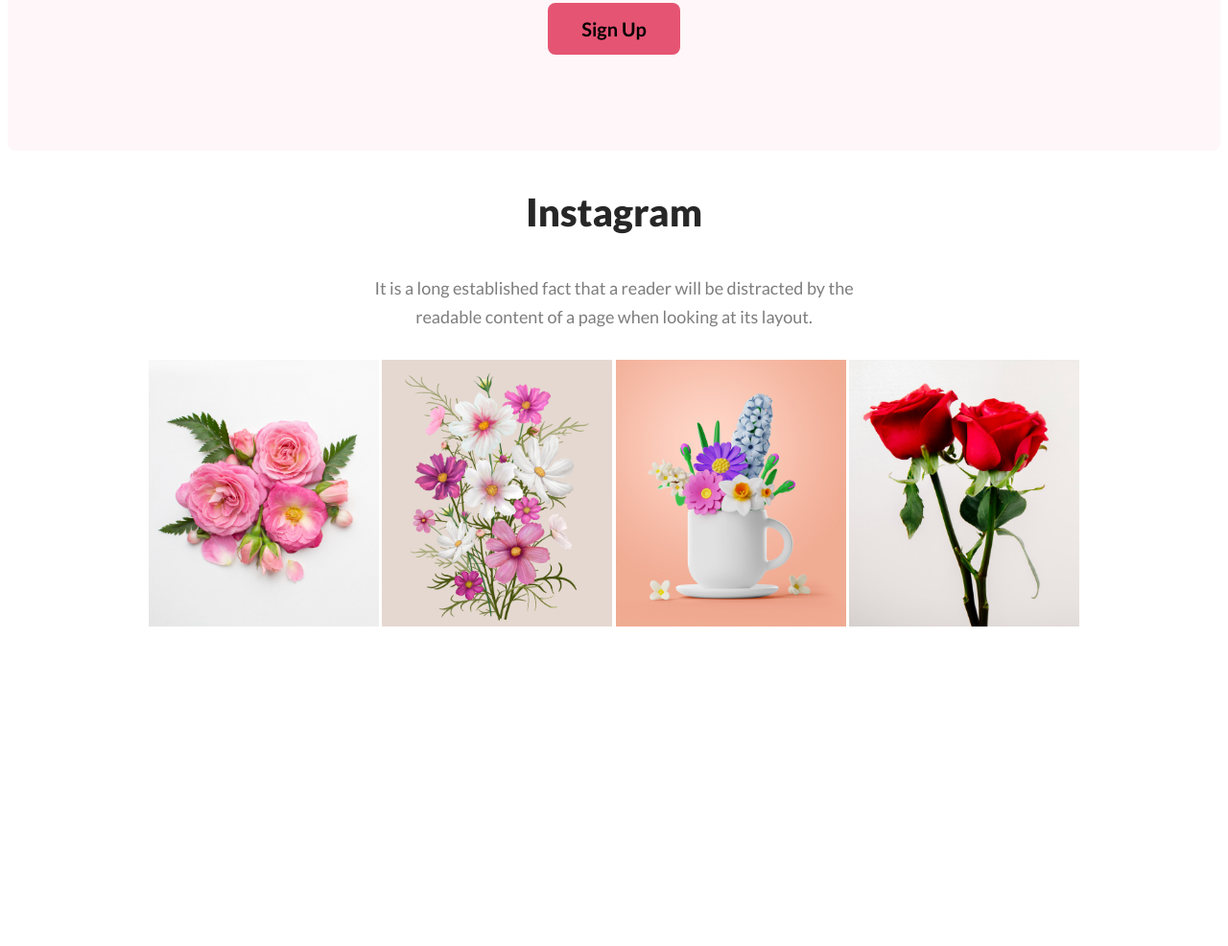
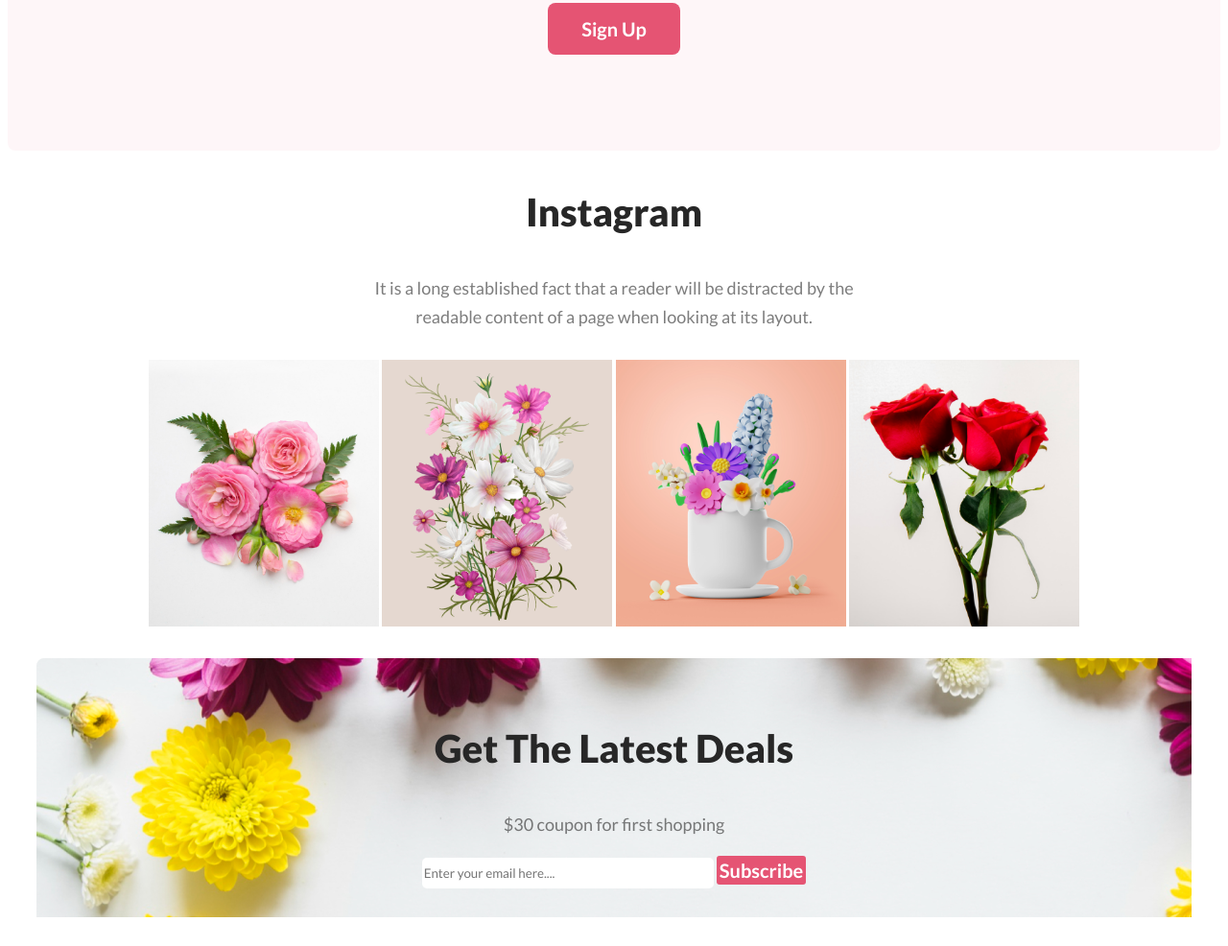
Before and after one commit to sabbir2024/shop-best-flowers, a plain HTML site: page index.html in a window 1280 px wide. Shown: the part 1710-2696 px from the top of the page at 96% size. Before the commit the page ends 2374 px from the top, so only its background shows below. Drawn offline with Linux system fonts and the light colour scheme.

Commit message:
commit about added Subscribe section

```diff
--- a/index.html
+++ b/index.html
@@ -71,12 +71,13 @@
                 <h2>Hot Deal ! Sale Up To 25% <span class="HotPink">Off</span></h2>
                 <p class="primary-paragrap content ">It is a long established fact that a reader will be distracted by
                     the readable content of a page when looking at its layout.</p>
-                <button class="primary-btn">Sign Up</button>
+                <button class="primary-btn"><a href="#">Sign Up</a></button>
             </div>
         </section>
         <section class="online-to-tinstagram">
             <h3 class="primary-headline">Instagram</h3>
-            <p class="primary-paragrap content">It is a long established fact that a reader will be distracted by the readable content of a page when looking at its layout.</p>
+            <p class="primary-paragrap content">It is a long established fact that a reader will be distracted by the
+                readable content of a page when looking at its layout.</p>
             <div class="gallery">
                 <img src="images/Flower 01.png" alt="flowers">
                 <img src="images/Rectangle 4.png" alt="Flowers">
@@ -84,7 +85,17 @@
                 <img src="images/Rectangle 6.png" alt="flowers">
             </div>
         </section>
+        <section class="subscribe-section">
+            <h3 class="primary-headline">Get The Latest Deals</h3>
+            <p class="primary-paragrap">$30 coupon for first shopping</p>
+           <label for="email"><input type="email" name="email" id="email" placeholder="Enter your email here...."></label>
 
+           <button>
+            Subscribe
+           </button>
+            </label>
+
+        </section>
     </main>
     <footer>
 
--- a/styles/style.css
+++ b/styles/style.css
@@ -32,8 +32,8 @@
     font-weight: 800;
 }
 
-.HotPink{
-    color: #E55473 ;
+.HotPink {
+    color: #E55473;
 }
 
 /* primary section end */
@@ -136,27 +136,60 @@
 .offer {
     border-radius: 8px;
     background: rgba(229, 84, 115, 0.05);
-    padding-bottom: 70px    ;
+    padding-bottom: 70px;
 }
 
-.offer-title{
+.offer-title {
     text-align: center;
     margin: 30px 0;
 }
 
-.offer-title  h2{
+.offer-title h2 {
     padding-top: 30px;
 }
 
-.online-totinstagram{
+.online-totinstagram {
     margin-top: 150px;
 }
 
-.gallery{
+.gallery {
     width: 1100px;
     margin: auto;
     text-align: center;
 }
-.gallery > img{
+
+.gallery>img {
     width: 240px;
 }
+
+.subscribe-section {
+    background: url('../images/Rectangle\ 9.png');
+    text-align: center;
+    padding: 30px 25px;
+    margin: 30px;
+}
+
+label{
+}
+input{
+    border: none;
+    width: 300px;
+    height: 30px;
+    border-radius: 5px;
+    border: none;
+
+}
+text{
+    width: 30px;
+    height: 15px;
+    padding: 5px;
+}
+button {
+    color: #FFF;
+    font-size: 20px;
+    font-weight: 700;
+    background-color: #E55473;
+    border-radius: 3px;
+    border:none;
+    padding: 3px;
+}
```
